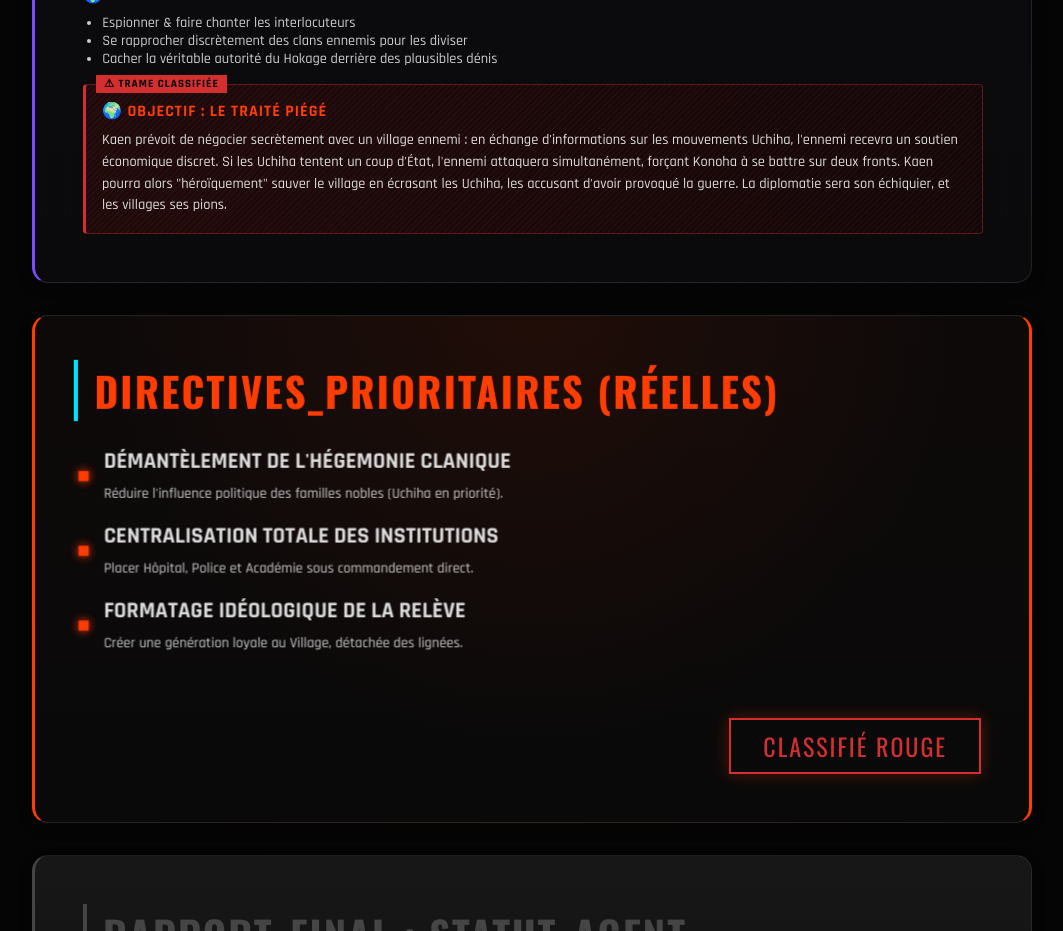
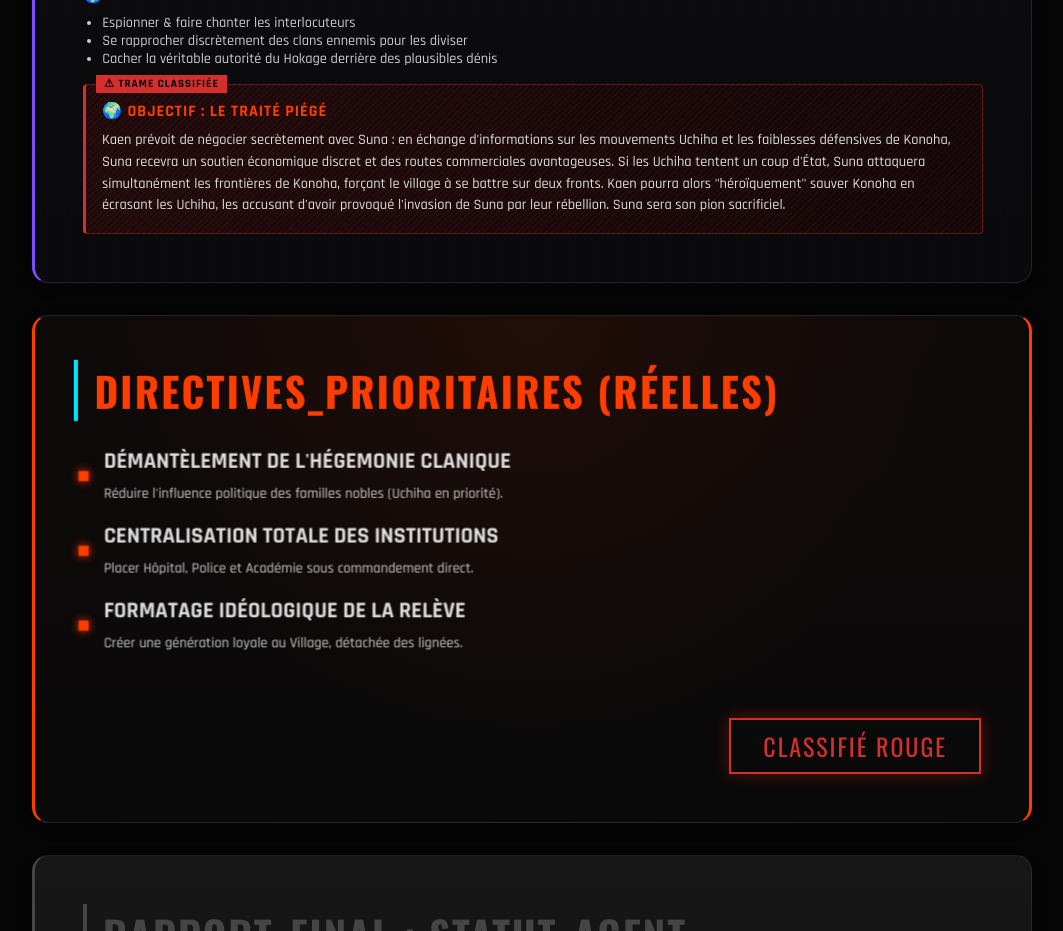
Before and after one commit to Samzerrr/dossier-hokage, a React (Vite) app: page / in a window 1280 px wide. Shown: the part 8140-9071 px from the top of the page, without its empty margins (108-1171 px from the left). Built offline with nearby package versions, Linux system fonts and the light colour scheme; a web font is replaced by a local one.

Commit message:
Update diplomacy objective to specifically target Suna

```diff
--- a/src/App.jsx
+++ b/src/App.jsx
@@ -469,7 +469,7 @@
               <div className="narrative-plot">
                 <div className="narrative-title">🌍 OBJECTIF : LE TRAITÉ PIÉGÉ</div>
                 <div className="narrative-content">
-                  Kaen prévoit de négocier secrètement avec un village ennemi : en échange d'informations sur les mouvements Uchiha, l'ennemi recevra un soutien économique discret. Si les Uchiha tentent un coup d'État, l'ennemi attaquera simultanément, forçant Konoha à se battre sur deux fronts. Kaen pourra alors "héroïquement" sauver le village en écrasant les Uchiha, les accusant d'avoir provoqué la guerre. La diplomatie sera son échiquier, et les villages ses pions.
+                  Kaen prévoit de négocier secrètement avec Suna : en échange d'informations sur les mouvements Uchiha et les faiblesses défensives de Konoha, Suna recevra un soutien économique discret et des routes commerciales avantageuses. Si les Uchiha tentent un coup d'État, Suna attaquera simultanément les frontières de Konoha, forçant le village à se battre sur deux fronts. Kaen pourra alors "héroïquement" sauver Konoha en écrasant les Uchiha, les accusant d'avoir provoqué l'invasion de Suna par leur rébellion. Suna sera son pion sacrificiel.
                 </div>
               </div>
             </div>
```
